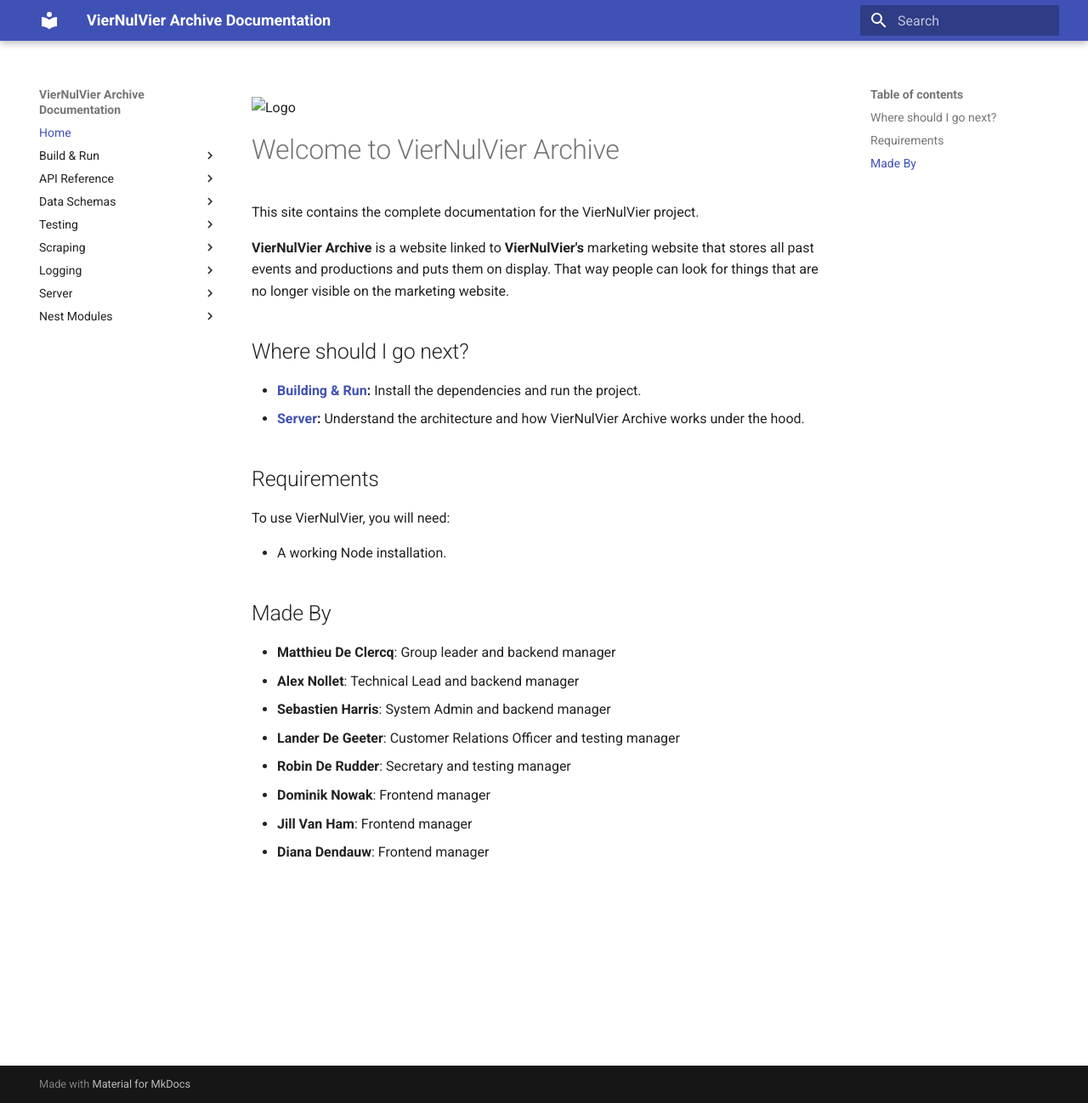
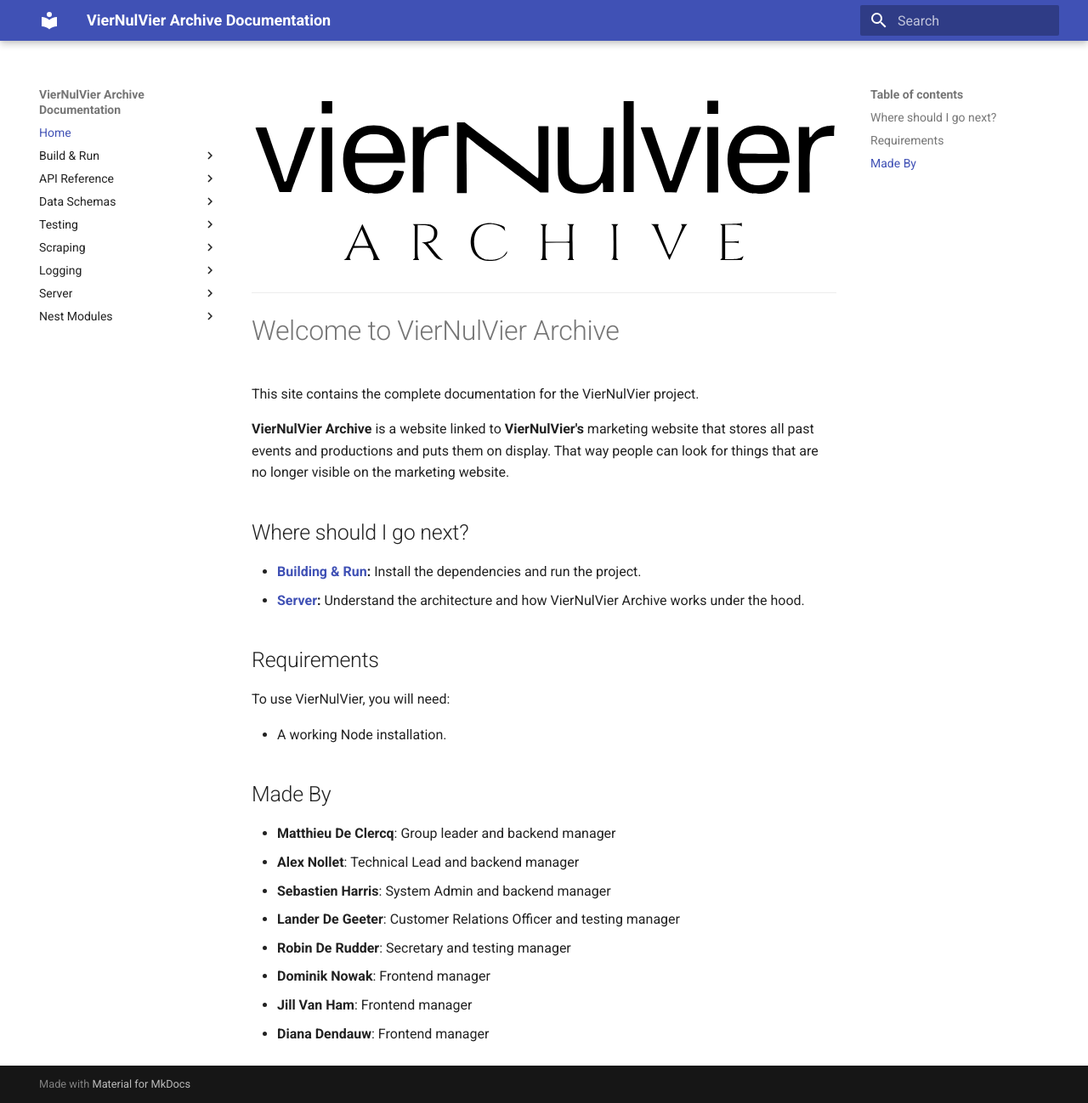
Before and after one commit to SELab-2/viernulvier-4, an MkDocs documentation site: the page built from docs/index.md, in a window 1280 px wide and 1298 px high. Shown: the whole window at 85% size. Built offline with MkDocs 1.6.1 and Material for MkDocs 9.7.7, drawn with Linux system fonts in a browser that asks for light colours; the version menu is left out.

Commit message:
epic cash money fix

```diff
--- a/docs/index.md
+++ b/docs/index.md
@@ -1,4 +1,8 @@
-![Logo](../assets/logo_black.svg)
+![Logo](assets/logo_black.svg)
+
+
+---
+
 
 # Welcome to VierNulVier Archive
 
```
Also changed, not shown: docs/assets/logo_black.svg (added), docs/assets/logo_white.svg (added).
